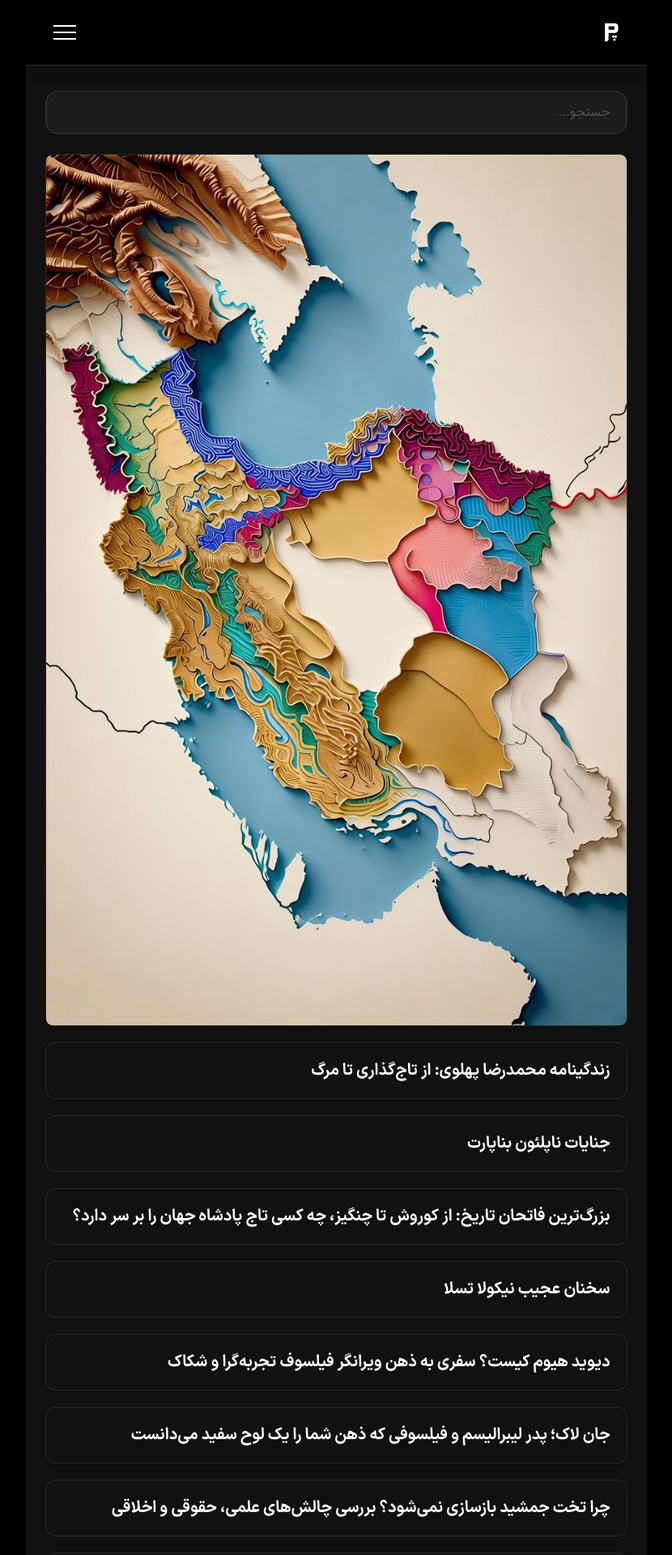
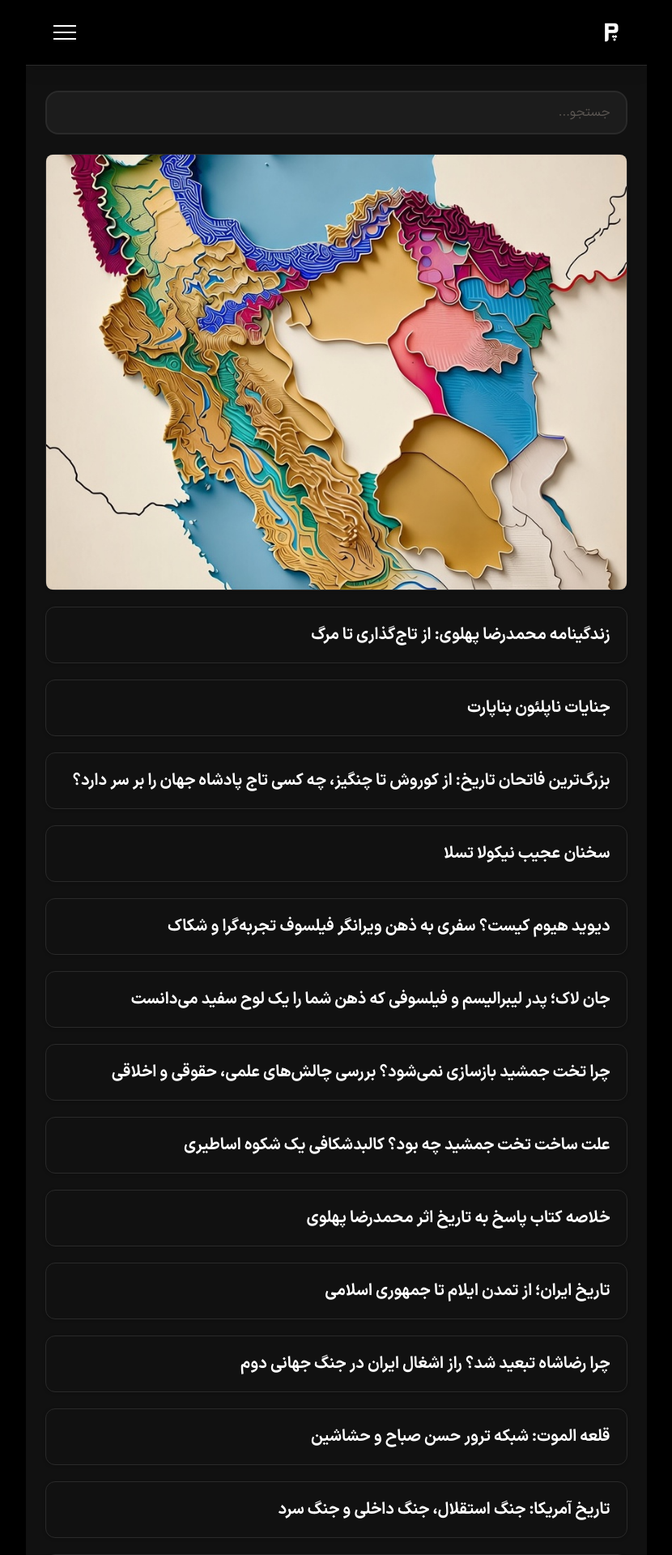
Before and after one commit to darkblog/darkblog.github.io, a Jekyll site: the page built from index.html, in a window 1280 px wide. Shown: the top 1920 px of the page at 81% size, without its empty margins (225-1055 px from the left). Built offline with Jekyll 4.4.1, drawn with Linux system fonts in a browser that asks for light colours.

Commit message:
Update index.html

```diff
--- a/index.html
+++ b/index.html
@@ -68,7 +68,7 @@ layout: null
     .posts-list li:first-child { background-color: #1a1a1a; }
     .posts-list li:first-child:hover { background-color: #222; }
     .posts-list li:first-child::before { display: none; }
-    .post-card-image { overflow: hidden; border-radius: 0.5rem; display: block; padding: 0 !important; width: 100%; background-color: #1c1c1c; }
+    .post-card-image { overflow: hidden; border-radius: 0.5rem; display: block; padding: 0 !important; width: 100%; background-color: #1c1c1c; aspect-ratio: 4 / 3; }
     .post-card-image img { width: 100%; height: auto; display: block; }
     .site-footer { background-color: #000000; padding: 2rem clamp(1rem, 3vw, 1.5rem); display: flex; align-items: center; justify-content: center; width: 100%; }
     .footer-blog-btn { font-family: 'vazir', system-ui, sans-serif; display: inline-flex; align-items: center; justify-content: center; padding: 0.8rem 2.5rem; background-color: transparent; color: #ffffff; text-decoration: none; font-weight: 700; font-size: 1.2rem; border-radius: 0.75rem; border: 2px solid #2a2a2a; transition: background-color 0.2s, transform 0.15s, border-color 0.2s, color 0.2s; min-height: 48px; }
```
